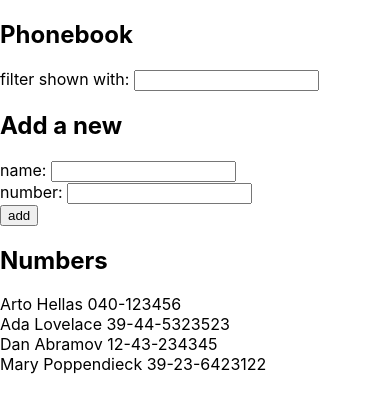
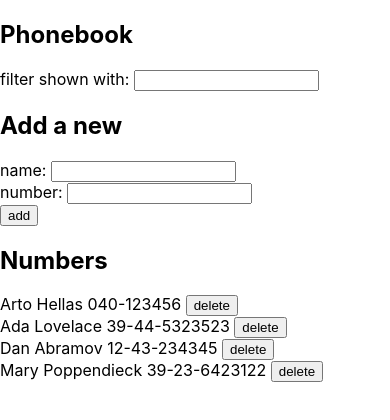
Before and after one commit to williamchenghu/fullstack-hy2020, a React (Create React App) app in the folder part2/phonebook/: page / in a window 390 px wide. Shown: the top 420 px of the page. Built offline with nearby package versions, Linux system fonts and the light colour scheme; data requests are answered from the project's data file.

Commit message:
part2 phonebook step9

```diff
--- a/part2/phonebook/src/App.js
+++ b/part2/phonebook/src/App.js
@@ -39,6 +39,10 @@ const App = () => {
     setNewNumber('');
   };
 
+  const deletePerson = (id) =>
+    window.confirm(`Delete ${persons.find((e) => id === e.id).name} ?`) &&
+    (dataAPI.deleteEntry(id), setPersons(persons.filter((e) => e.id !== id)));
+
   return (
     <div>
       <h2>Phonebook</h2>
@@ -56,7 +60,11 @@ const App = () => {
         handleNumberChange={handleNumberChange}
       />
       <h2>Numbers</h2>
-      <Persons personList={persons} filterKey={newFilter} />
+      <Persons
+        personList={persons}
+        filterKey={newFilter}
+        deletePerson={deletePerson}
+      />
     </div>
   );
 };
--- a/part2/phonebook/src/components/Persons.js
+++ b/part2/phonebook/src/components/Persons.js
@@ -1,11 +1,12 @@
 import React from 'react';
 
-const Persons = ({ personList, filterKey }) =>
+const Persons = ({ personList, filterKey, deletePerson }) =>
   personList
     .filter((e) => e.name.toLowerCase().includes(filterKey.toLowerCase()))
     .map((e) => (
       <div key={e.name}>
-        {e.name} {e.number}
+        {e.name} {e.number}{' '}
+        <button onClick={() => deletePerson(e.id)}>delete</button>
       </div>
     ));
 
--- a/part2/phonebook/src/services/data.js
+++ b/part2/phonebook/src/services/data.js
@@ -24,6 +24,8 @@ const update = (id, newObject) => {
   return request.then((response) => response.data);
 };
 
+const deleteEntry = (id) => axios.delete(`${baseURL}/${id}`);
+
 const cancelToken = () => source.cancel();
 
-export default { getAll, create, update, cancelToken };
+export default { getAll, create, update, deleteEntry, cancelToken };
```
Also changed, not shown: 1 other file (tests, documents, lock files or other folders).
